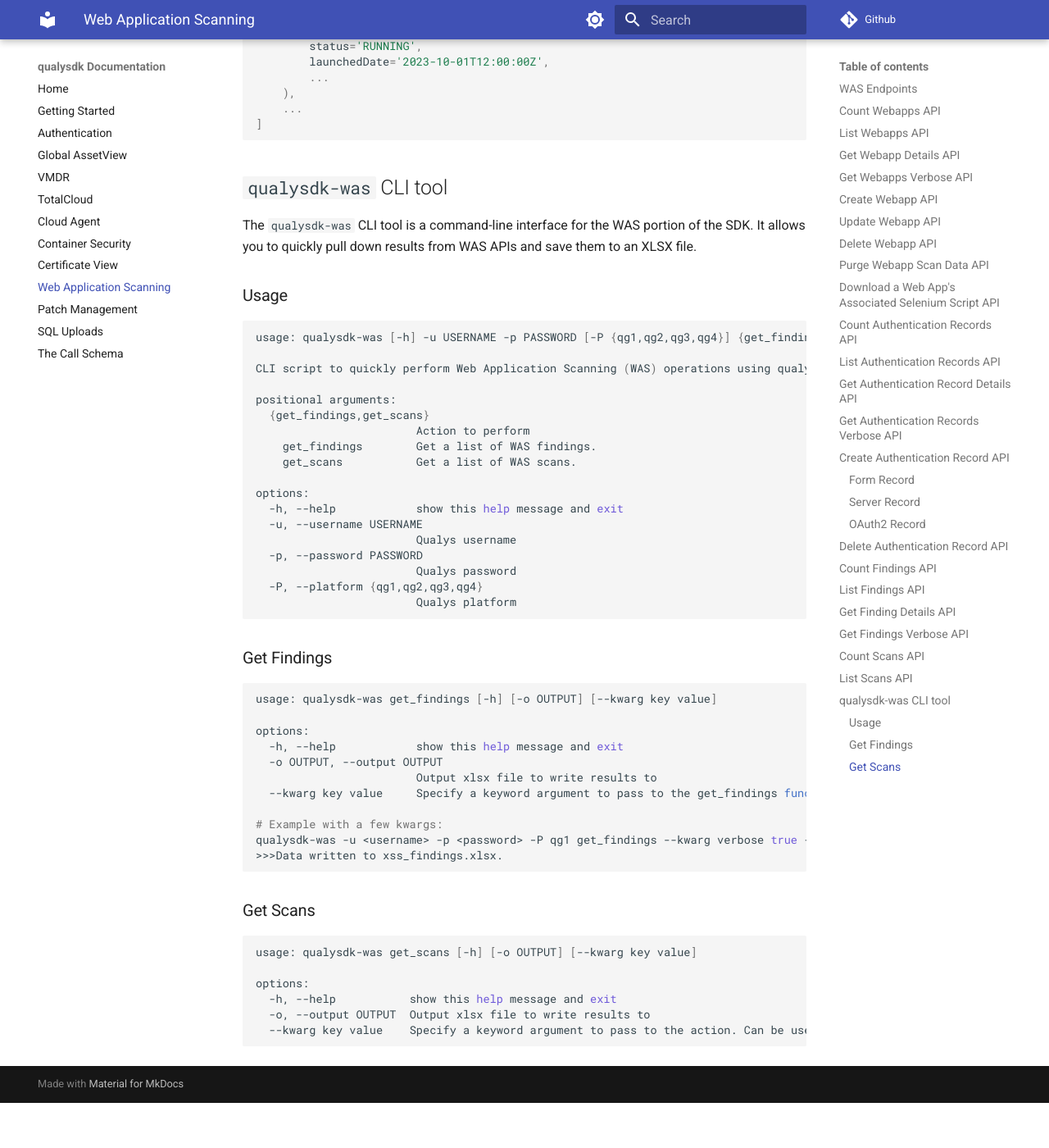
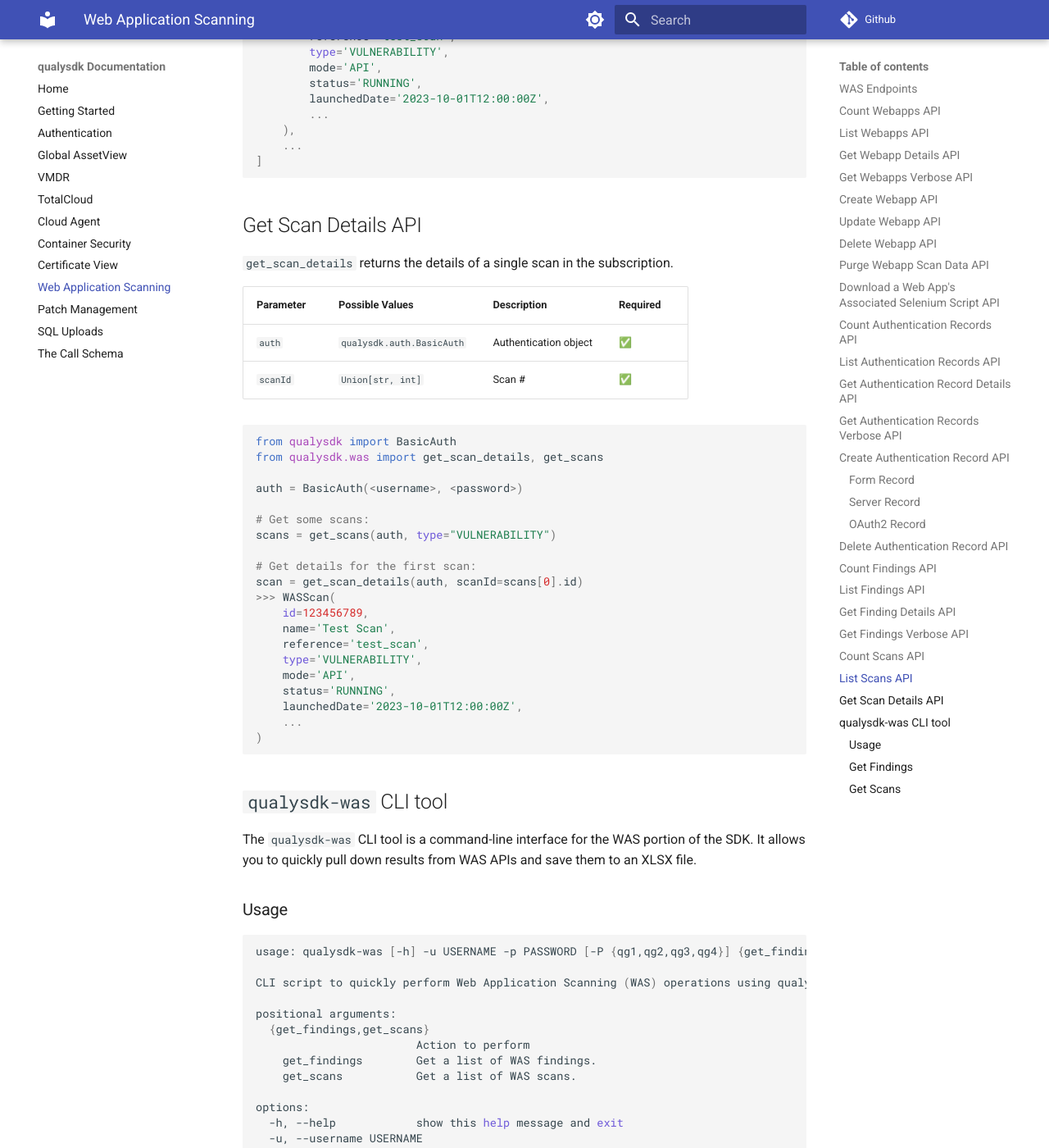
Before and after one commit to 0x41424142/qualysdk, an MkDocs documentation site: the page built from docs/was.md, in a window 1280 px wide and 1400 px high, scrolled down 47714 px. Shown: the whole window at 82% size. Built offline with MkDocs 1.6.1 and Material for MkDocs 9.7.7, drawn with Linux system fonts in a browser that asks for light colours; comment, search, counter and statistics services are not loaded; before the commit the page ends 49059 px from its top, so only the background shows below that; some of the changed text lies outside the part shown.

Commit message:
Added docs for get_scan_details

````diff
--- a/docs/was.md
+++ b/docs/was.md
@@ -32,6 +32,7 @@
 | ```get_findings_verbose``` | Combines the functionality of ```get_findings``` and ```get_finding_details``` to return a list of findings with all attributes. Great for SQL data uploads. |
 | ```count_scans``` | Returns the number of scans in the subscription that match given kwargs. |
 | ```get_scans``` | Returns a list of scans in the subscription that match given kwargs. |
+| ```get_scan_details``` | Returns all attributes of a single scan. |
 
 ## Count Webapps API
 
@@ -1339,6 +1340,38 @@
 ]
 ```
 
+## Get Scan Details API
+
+```get_scan_details``` returns the details of a single scan in the subscription.
+
+| Parameter | Possible Values | Description | Required |
+| -- | -- | -- | -- |
+| ```auth``` | ```qualysdk.auth.BasicAuth``` | Authentication object | ✅ |
+| ```scanId``` | ```Union[str, int]``` | Scan # | ✅ |
+
+```py
+from qualysdk import BasicAuth
+from qualysdk.was import get_scan_details, get_scans
+
+auth = BasicAuth(<username>, <password>)
+
+# Get some scans:
+scans = get_scans(auth, type="VULNERABILITY")
+
+# Get details for the first scan:
+scan = get_scan_details(auth, scanId=scans[0].id)
+>>> WASScan(
+    id=123456789,
+    name='Test Scan',
+    reference='test_scan',
+    type='VULNERABILITY',
+    mode='API',
+    status='RUNNING',
+    launchedDate='2023-10-01T12:00:00Z',
+    ...
+)
+```
+
 ## ```qualysdk-was``` CLI tool
 
 The ```qualysdk-was``` CLI tool is a command-line interface for the WAS portion of the SDK. It allows you to quickly pull down results from WAS APIs and save them to an XLSX file.
````
